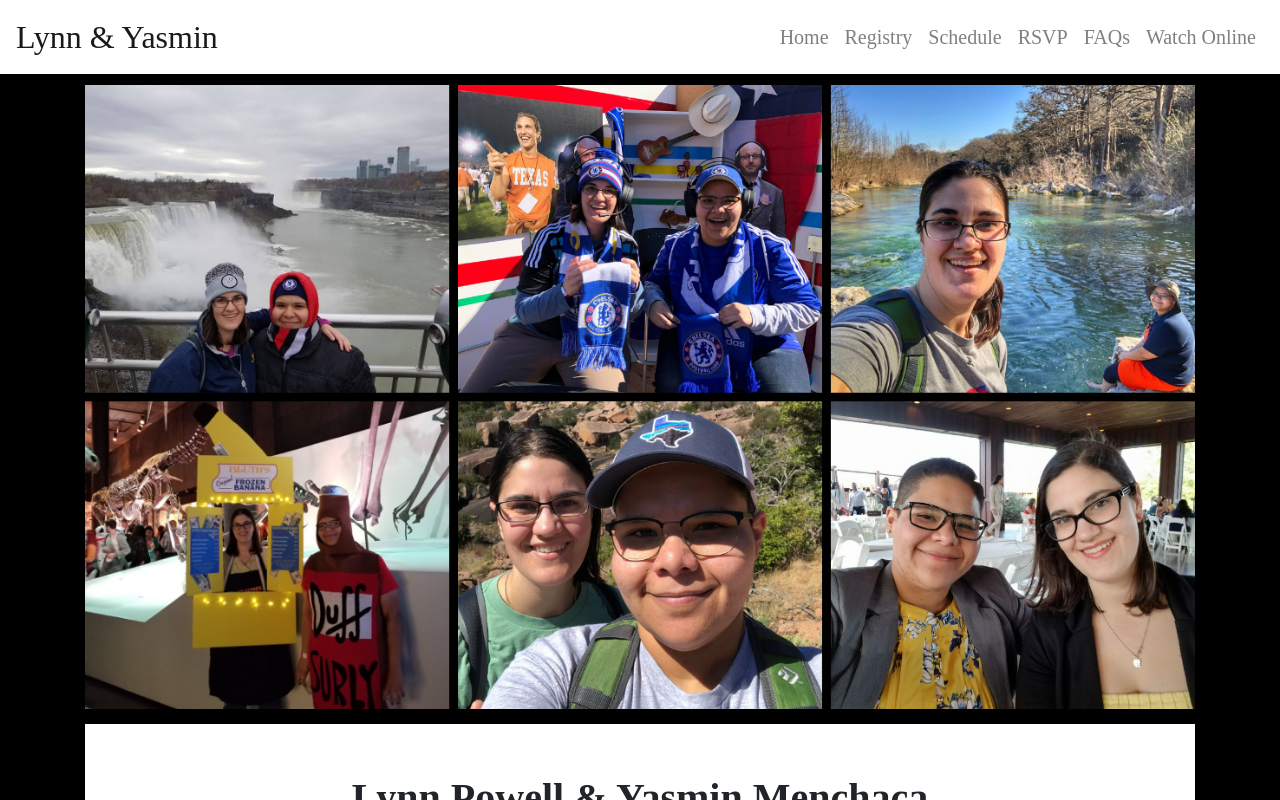
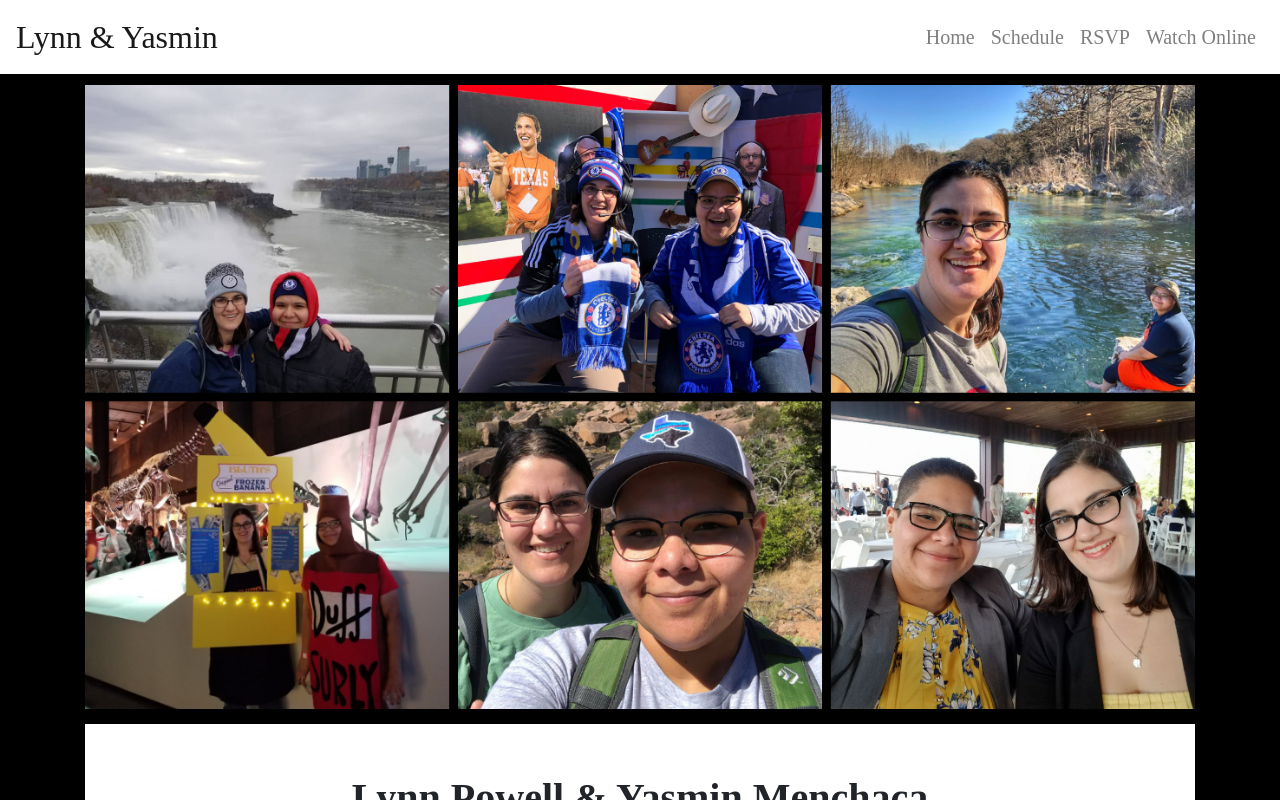
Before and after one commit to yasminmenchaca/wedding-website, a React (Create React App) app: page / in a window 1280 px wide. Shown: the top 800 px of the page. Built offline with nearby package versions, Linux system fonts and the light colour scheme; a web font is replaced by a local one.

Commit message:
commented out unused links

```diff
--- a/src/components/NavBar.js
+++ b/src/components/NavBar.js
@@ -15,9 +15,9 @@ const NavBar = () => {
                         <ReactBootStrap.Nav.Link href="/">Home</ReactBootStrap.Nav.Link>
                     </Link>
 
-                    <Link to="/registry" style={{ textDecoration: 'none' }}>
-                        <ReactBootStrap.Nav.Link href="/registry">Registry</ReactBootStrap.Nav.Link>
-                    </Link>
+                    {/*<Link to="/registry" style={{ textDecoration: 'none' }}>*/}
+                    {/*    <ReactBootStrap.Nav.Link href="/registry">Registry</ReactBootStrap.Nav.Link>*/}
+                    {/*</Link>*/}
 
                     <Link to="/schedule" style={{ textDecoration: 'none' }}>
                         <ReactBootStrap.Nav.Link href="/schedule">Schedule</ReactBootStrap.Nav.Link>
@@ -27,13 +27,14 @@ const NavBar = () => {
                         <ReactBootStrap.Nav.Link href="/rsvp">RSVP</ReactBootStrap.Nav.Link>
                     </Link>
 
-                    <Link to="/faqs" style={{ textDecoration: 'none' }}>
-                        <ReactBootStrap.Nav.Link href="/faqs">FAQs</ReactBootStrap.Nav.Link>
-                    </Link>
+                    {/*<Link to="/faqs" style={{ textDecoration: 'none' }}>*/}
+                    {/*    <ReactBootStrap.Nav.Link href="/faqs">FAQs</ReactBootStrap.Nav.Link>*/}
+                    {/*</Link>*/}
 
                     <Link to="/watch" style={{ textDecoration: 'none' }}>
                         <ReactBootStrap.Nav.Link href="/watch">Watch Online</ReactBootStrap.Nav.Link>
                     </Link>
+
                 </ReactBootStrap.Nav>
             </ReactBootStrap.Navbar.Collapse>
         </ReactBootStrap.Navbar>
```
